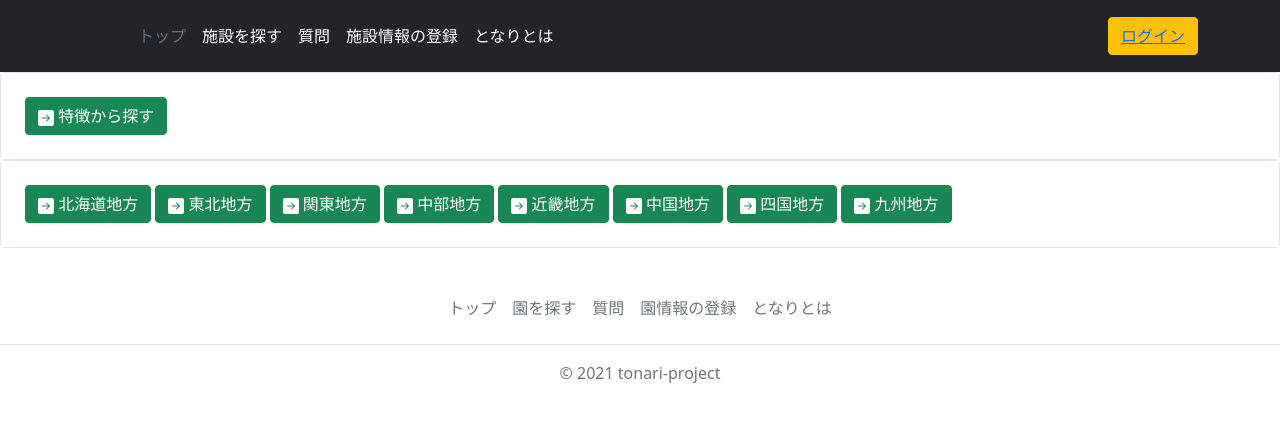
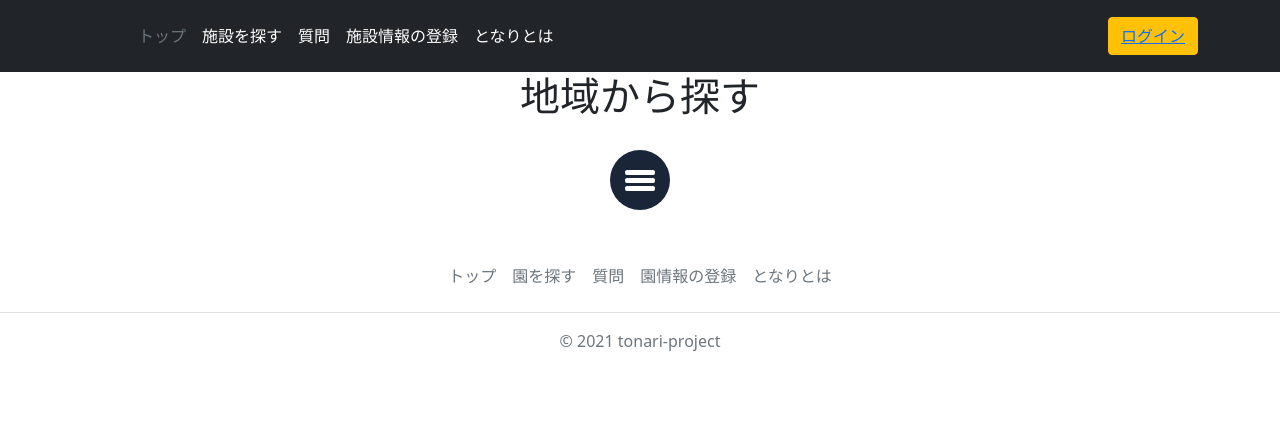
Before and after one commit to houmaiwakiri/---, a PHP site: page /serch.html in a window 1280 px wide. Shown: the top 422 px of the page. Run offline with PHP 8.4, Linux system fonts and the light colour scheme.

Commit message:
検索画面変更

```diff
--- a/public/serch.html
+++ b/public/serch.html
@@ -30,68 +30,29 @@
       </div>
     </header>
 
-    <div class="feture">
-      <div class="p-3 p-md-4 border rounded-3 icon-demo-examples">
-          <button type="button" class="btn btn-success">
-            <svg xmlns="http://www.w3.org/2000/svg" width="16" height="16" fill="currentColor" class="bi bi-arrow-right-square-fill" viewBox="0 0 16 16">
-              <path d="M0 14a2 2 0 0 0 2 2h12a2 2 0 0 0 2-2V2a2 2 0 0 0-2-2H2a2 2 0 0 0-2 2v12zm4.5-6.5h5.793L8.146 5.354a.5.5 0 1 1 .708-.708l3 3a.5.5 0 0 1 0 .708l-3 3a.5.5 0 0 1-.708-.708L10.293 8.5H4.5a.5.5 0 0 1 0-1z"></path>
-              </svg>
-              特徴から探す
-          </button>
-      </div>
-    </div>
+    <main class="container">
+      <h1 class="serch-title">地域から探す</h1>
+      <input type="checkbox" id="cp_navimenuid">
+        <label class="menu" for="cp_navimenuid">
+        <div class="menubar">
+	        <span class="bar"></span>
+	        <span class="bar"></span>
+        	<span class="bar"></span>
+        </div>
+        <ul>
+        	<li><a id="home" href="#home">北海道</a></li>
+        	<li><a id="about" href="#about">東北</a></li>
+        	<li><a id="contact" href="#contact">関東</a></li>
+          <li><a id="contact" href="#contact">中部</a></li>
+          <li><a id="contact" href="#contact">近畿</a></li>
+          <li><a id="contact" href="#contact">中国</a></li>
+          <li><a id="contact" href="#contact">四国</a></li>
+          <li><a id="contact" href="#contact">九州・沖縄</a></li>
+          <li>メニューバーを閉じる</li>
+        </ul>
+      </label>
+    </main>
 
-    <div class="p-3 p-md-4 border rounded-3 icon-demo-examples">
-      <button type="button" class="btn btn-success">
-        <svg xmlns="http://www.w3.org/2000/svg" width="16" height="16" fill="currentColor" class="bi bi-arrow-right-square-fill" viewBox="0 0 16 16">
-          <path d="M0 14a2 2 0 0 0 2 2h12a2 2 0 0 0 2-2V2a2 2 0 0 0-2-2H2a2 2 0 0 0-2 2v12zm4.5-6.5h5.793L8.146 5.354a.5.5 0 1 1 .708-.708l3 3a.5.5 0 0 1 0 .708l-3 3a.5.5 0 0 1-.708-.708L10.293 8.5H4.5a.5.5 0 0 1 0-1z"></path>
-          </svg>
-          北海道地方
-      </button>
-      <button type="button" class="btn btn-success">
-        <svg xmlns="http://www.w3.org/2000/svg" width="16" height="16" fill="currentColor" class="bi bi-arrow-right-square-fill" viewBox="0 0 16 16">
-          <path d="M0 14a2 2 0 0 0 2 2h12a2 2 0 0 0 2-2V2a2 2 0 0 0-2-2H2a2 2 0 0 0-2 2v12zm4.5-6.5h5.793L8.146 5.354a.5.5 0 1 1 .708-.708l3 3a.5.5 0 0 1 0 .708l-3 3a.5.5 0 0 1-.708-.708L10.293 8.5H4.5a.5.5 0 0 1 0-1z"></path>
-          </svg>
-          東北地方
-      </button>
-      <button type="button" class="btn btn-success">
-        <svg xmlns="http://www.w3.org/2000/svg" width="16" height="16" fill="currentColor" class="bi bi-arrow-right-square-fill" viewBox="0 0 16 16">
-          <path d="M0 14a2 2 0 0 0 2 2h12a2 2 0 0 0 2-2V2a2 2 0 0 0-2-2H2a2 2 0 0 0-2 2v12zm4.5-6.5h5.793L8.146 5.354a.5.5 0 1 1 .708-.708l3 3a.5.5 0 0 1 0 .708l-3 3a.5.5 0 0 1-.708-.708L10.293 8.5H4.5a.5.5 0 0 1 0-1z"></path>
-          </svg>
-          関東地方
-      </button>
-      <button type="button" class="btn btn-success">
-        <svg xmlns="http://www.w3.org/2000/svg" width="16" height="16" fill="currentColor" class="bi bi-arrow-right-square-fill" viewBox="0 0 16 16">
-          <path d="M0 14a2 2 0 0 0 2 2h12a2 2 0 0 0 2-2V2a2 2 0 0 0-2-2H2a2 2 0 0 0-2 2v12zm4.5-6.5h5.793L8.146 5.354a.5.5 0 1 1 .708-.708l3 3a.5.5 0 0 1 0 .708l-3 3a.5.5 0 0 1-.708-.708L10.293 8.5H4.5a.5.5 0 0 1 0-1z"></path>
-          </svg>
-          中部地方
-      </button>
-      <button type="button" class="btn btn-success">
-        <svg xmlns="http://www.w3.org/2000/svg" width="16" height="16" fill="currentColor" class="bi bi-arrow-right-square-fill" viewBox="0 0 16 16">
-          <path d="M0 14a2 2 0 0 0 2 2h12a2 2 0 0 0 2-2V2a2 2 0 0 0-2-2H2a2 2 0 0 0-2 2v12zm4.5-6.5h5.793L8.146 5.354a.5.5 0 1 1 .708-.708l3 3a.5.5 0 0 1 0 .708l-3 3a.5.5 0 0 1-.708-.708L10.293 8.5H4.5a.5.5 0 0 1 0-1z"></path>
-          </svg>
-          近畿地方
-      </button>
-      <button type="button" class="btn btn-success">
-        <svg xmlns="http://www.w3.org/2000/svg" width="16" height="16" fill="currentColor" class="bi bi-arrow-right-square-fill" viewBox="0 0 16 16">
-          <path d="M0 14a2 2 0 0 0 2 2h12a2 2 0 0 0 2-2V2a2 2 0 0 0-2-2H2a2 2 0 0 0-2 2v12zm4.5-6.5h5.793L8.146 5.354a.5.5 0 1 1 .708-.708l3 3a.5.5 0 0 1 0 .708l-3 3a.5.5 0 0 1-.708-.708L10.293 8.5H4.5a.5.5 0 0 1 0-1z"></path>
-          </svg>
-          中国地方
-      </button>
-      <button type="button" class="btn btn-success">
-        <svg xmlns="http://www.w3.org/2000/svg" width="16" height="16" fill="currentColor" class="bi bi-arrow-right-square-fill" viewBox="0 0 16 16">
-          <path d="M0 14a2 2 0 0 0 2 2h12a2 2 0 0 0 2-2V2a2 2 0 0 0-2-2H2a2 2 0 0 0-2 2v12zm4.5-6.5h5.793L8.146 5.354a.5.5 0 1 1 .708-.708l3 3a.5.5 0 0 1 0 .708l-3 3a.5.5 0 0 1-.708-.708L10.293 8.5H4.5a.5.5 0 0 1 0-1z"></path>
-          </svg>
-          四国地方
-      </button>
-      <button type="button" class="btn btn-success">
-        <svg xmlns="http://www.w3.org/2000/svg" width="16" height="16" fill="currentColor" class="bi bi-arrow-right-square-fill" viewBox="0 0 16 16">
-          <path d="M0 14a2 2 0 0 0 2 2h12a2 2 0 0 0 2-2V2a2 2 0 0 0-2-2H2a2 2 0 0 0-2 2v12zm4.5-6.5h5.793L8.146 5.354a.5.5 0 1 1 .708-.708l3 3a.5.5 0 0 1 0 .708l-3 3a.5.5 0 0 1-.708-.708L10.293 8.5H4.5a.5.5 0 0 1 0-1z"></path>
-          </svg>
-          九州地方
-      </button>
-
-    </div>
 
 
     <footer class="py-3 my-4">
--- a/public/style.css
+++ b/public/style.css
@@ -1 +1,86 @@
 @import url("https://cdn.jsdelivr.net/npm/bootstrap-icons@1.5.0/font/bootstrap-icons.css");
+
+.serch-title{
+    text-align: center;
+}
+
+
+
+*, *:before, *:after {
+	-webkit-box-sizing: border-box;
+	        box-sizing: border-box;
+}
+.menu {
+	display: block;
+	overflow: hidden;
+	width: 60px;
+	height: 60px;
+	margin: 30px auto;
+	cursor: pointer;
+	-webkit-transition: all 0.5s ease-in-out;
+	        transition: all 0.5s ease-in-out;
+	border: 3px solid transparent;
+	border-radius: 50%;
+	background-color: #1b2538;
+}
+.menu div.menubar {
+	width: 30px;
+	margin: 17px auto;
+}
+.menu div.menubar .bar {
+	display: block;
+	width: 100%;
+	height: 5px;
+	margin-top: 3px;
+	border-radius: 2px;
+	background-color: #ffffff;
+}
+.menu ul {
+	display: none;
+	margin: 0;
+	padding: 0;
+	list-style-type: none;
+	-webkit-transition: all 0.5s ease;
+	        transition: all 0.5s ease;
+	text-align: center;
+	opacity: 0;
+}
+.menu ul li {
+	display: inline-block;
+}
+.menu ul li a {
+	display: inline-block;
+	padding: 0.7em 0.5em;
+	-webkit-transition: all 0.3s ease-in;
+	        transition: all 0.3s ease-in;
+	text-decoration: none;
+	color: #1b2538;
+	border-bottom: 4px solid transparent;
+	height: 56px;
+	line-height: 2em;
+}
+.menu ul li a:hover {
+	color: #ffffff;
+	background-color: #1b2538;
+}
+.menu ul li a:target {
+	border-bottom-color: #1b2538;
+}
+/* クリックした時の動き */
+#cp_navimenuid {
+	display: none;
+}
+#cp_navimenuid:checked ~ .menu {
+	width: 100%;
+	height: 60px;
+	border: 3px solid #1b2538;
+	border-radius: 5px;
+	background-color: transparent;
+}
+#cp_navimenuid:checked ~ .menu > ul {
+	display: block;
+	opacity: 1;
+}
+#cp_navimenuid:checked ~ .menu > .menubar {
+	display: none;
+}
```
